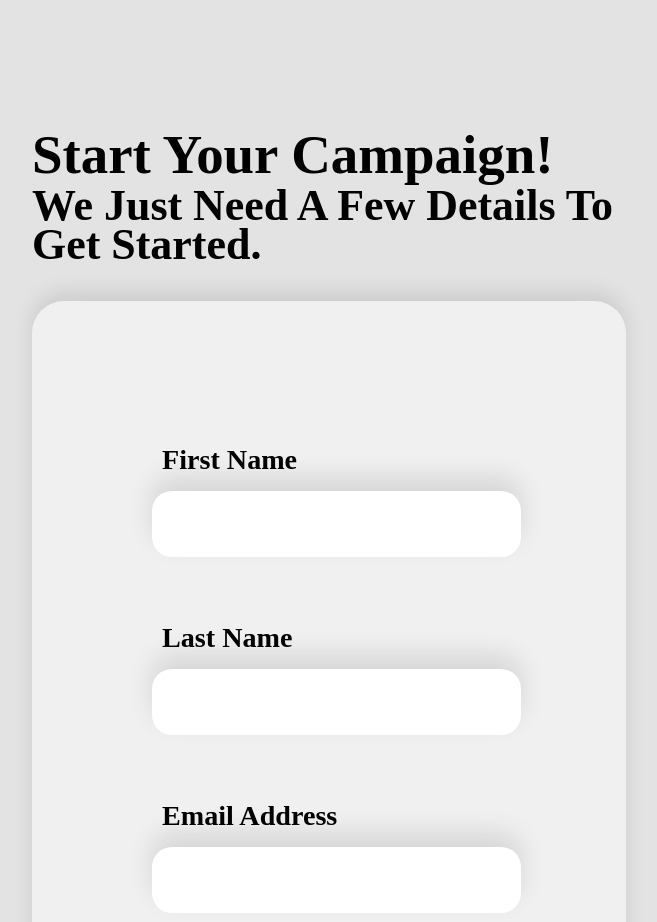
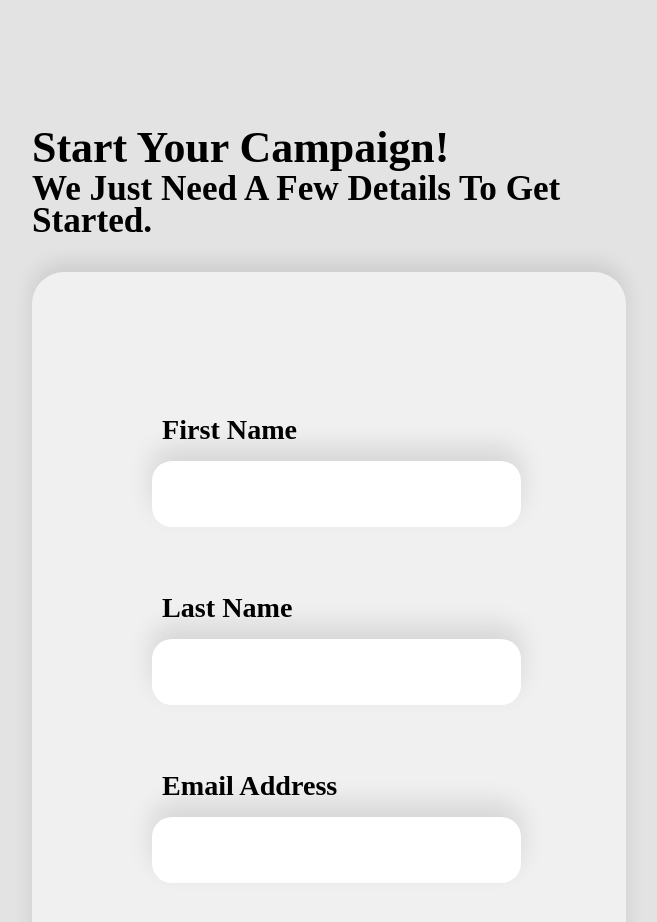
Before and after one commit to 19Sean96/think-campaign-landing-page, a Next.js app: page / in a window 1280 px wide. Shown: the part 2840-3762 px from the top of the page, without its empty margins (311-968 px from the left). Built offline with nearby package versions, Linux system fonts and the light colour scheme; a web font is replaced by a local one.

Commit message:
removed unused folder

```diff
--- a/components/Sections/Form.js
+++ b/components/Sections/Form.js
@@ -14,10 +14,10 @@ const Form = (props) => {
 	return (
 		<Container>
 			<div className="form__wrapper">
-				<h1 className="form--title capitalize">start your campaign!</h1>
-				<h2 className="form--subtitle capitalize">
+				<h2 className="form--title capitalize">start your campaign!</h2>
+				<h3 className="form--subtitle capitalize">
 					we just need a few details to get started.
-				</h2>
+				</h3>
 				<form onSubmit={handleSubmit(onSubmit)} className="form">
 					{formSection === 1 ? (
 						<Part1
```
Also changed, not shown: pages/previousCampaigns/index.js (deleted).
